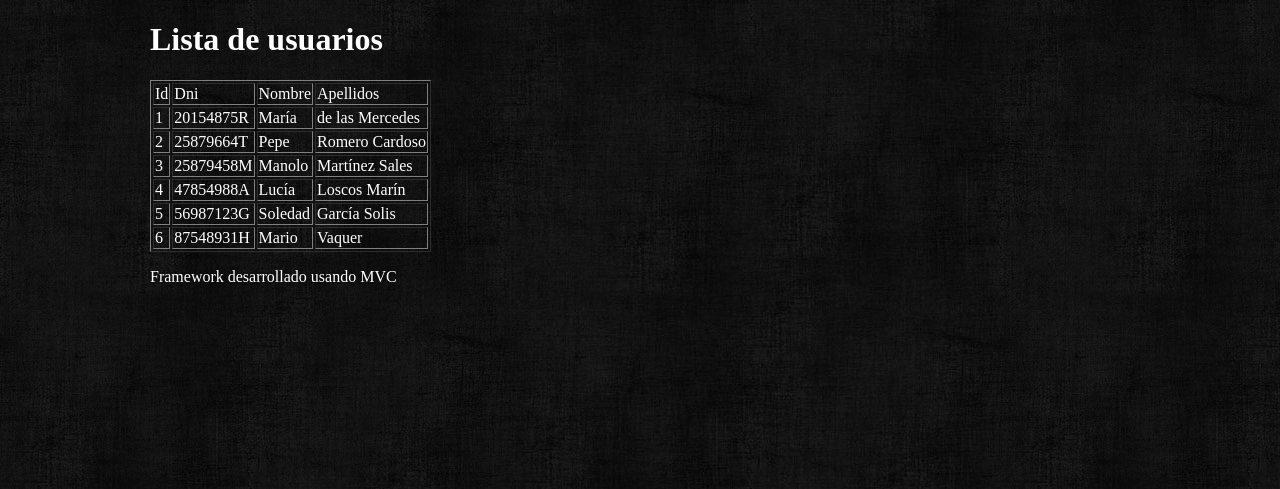
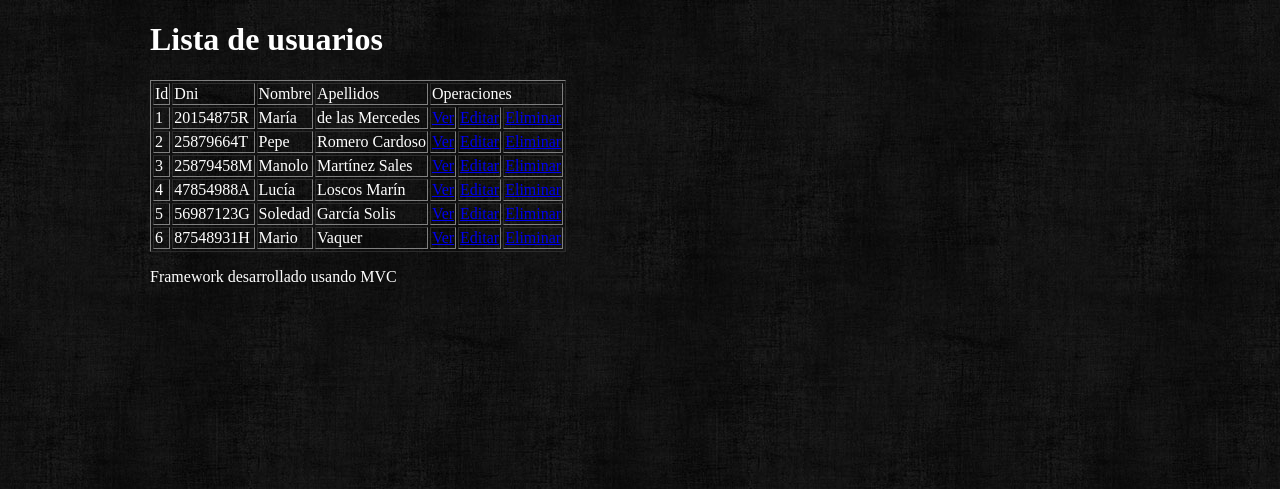
Before and after one commit to mcdujan/mvc, a PHP site: page /ejercicios/ in a window 1280 px wide. Shown: the top 489 px of the page. Run offline with PHP 8.4, Linux system fonts and the light colour scheme; data comes from the database, SQL or seed files in the repository.

Commit message:
Modificado el index de User. Queda preparado para implementar los nuevos metodos para editar y eliminar

```diff
--- a/application/Config.php
+++ b/application/Config.php
@@ -1,7 +1,18 @@
 <?php
 
-// Definimos la url base de nuestro proyecto para incluir archivos
-// Hay que modificar este valor dependiendo de la carpeta que contenga nuestro proyecto
+/**
+ * CONSTANTES DE LA BASE DE DATOS
+ */
+defined('DB_HOST')              ? null : define('DB_HOST', 'localhost');
+defined('DB_USER')              ? null : define('DB_USER', 'root');
+defined('DB_PASS')              ? null : define('DB_PASS', 'e4e5e6e7');
+defined('DB_NAME')              ? null : define('DB_NAME', 'mvc');
+defined('DB_CHAR')              ? null : define('DB_CHAR', 'utf8');
+
+
+/**
+ * CONSTANTES DEL PROYECTO
+ */
 
 // defined ('BASE_URL')            ? null : define('BASE_URL', 'http://localhost:8088/ejercicios/GitHub/');
 
@@ -12,9 +23,3 @@ defined ('BASE_URL')            ? null : define('BASE_URL', 'http://localhost/fr
 // Definición de elementos por defecto
 defined ('DEFAULT_CONTROLLER')  ? null : define('DEFAULT_CONTROLLER', 'user');
 defined ('DEFAULT_LAYOUT')      ? null : define('DEFAULT_LAYOUT', 'default');
-
-defined('DB_HOST')              ? null : define('DB_HOST', 'localhost');
-defined('DB_USER')              ? null : define('DB_USER', 'root');
-defined('DB_PASS')              ? null : define('DB_PASS', 'e4e5e6e7');
-defined('DB_NAME')              ? null : define('DB_NAME', 'mvc');
-defined('DB_CHAR')              ? null : define('DB_CHAR', 'utf8');
--- a/views/user/index.phtml
+++ b/views/user/index.phtml
@@ -7,6 +7,7 @@
         <td>Dni</td>
         <td>Nombre</td>
         <td>Apellidos</td>
+        <td colspan="3">Operaciones</td>
     </tr>
 
 <?php foreach ($this->users as $user): ?>
@@ -15,6 +16,15 @@
         <td><?php echo $user['dni']?></td>
         <td><?php echo $user['nombre']?></td>
         <td><?php echo $user['apellidos']?></td>
+        <td>
+            <a href="<?php echo BASE_URL . 'user/view/' . $user['id']; ?>">Ver</a>
+        </td>
+        <td>
+            <a href="<?php echo BASE_URL . 'user/edit/' . $user['id']; ?>">Editar</a>
+        </td>
+        <td>
+            <a href="<?php echo BASE_URL . 'user/delete/' . $user['id']; ?>">Eliminar</a>
+        </td>
     </tr>
 <?php endforeach; ?>
 
```
